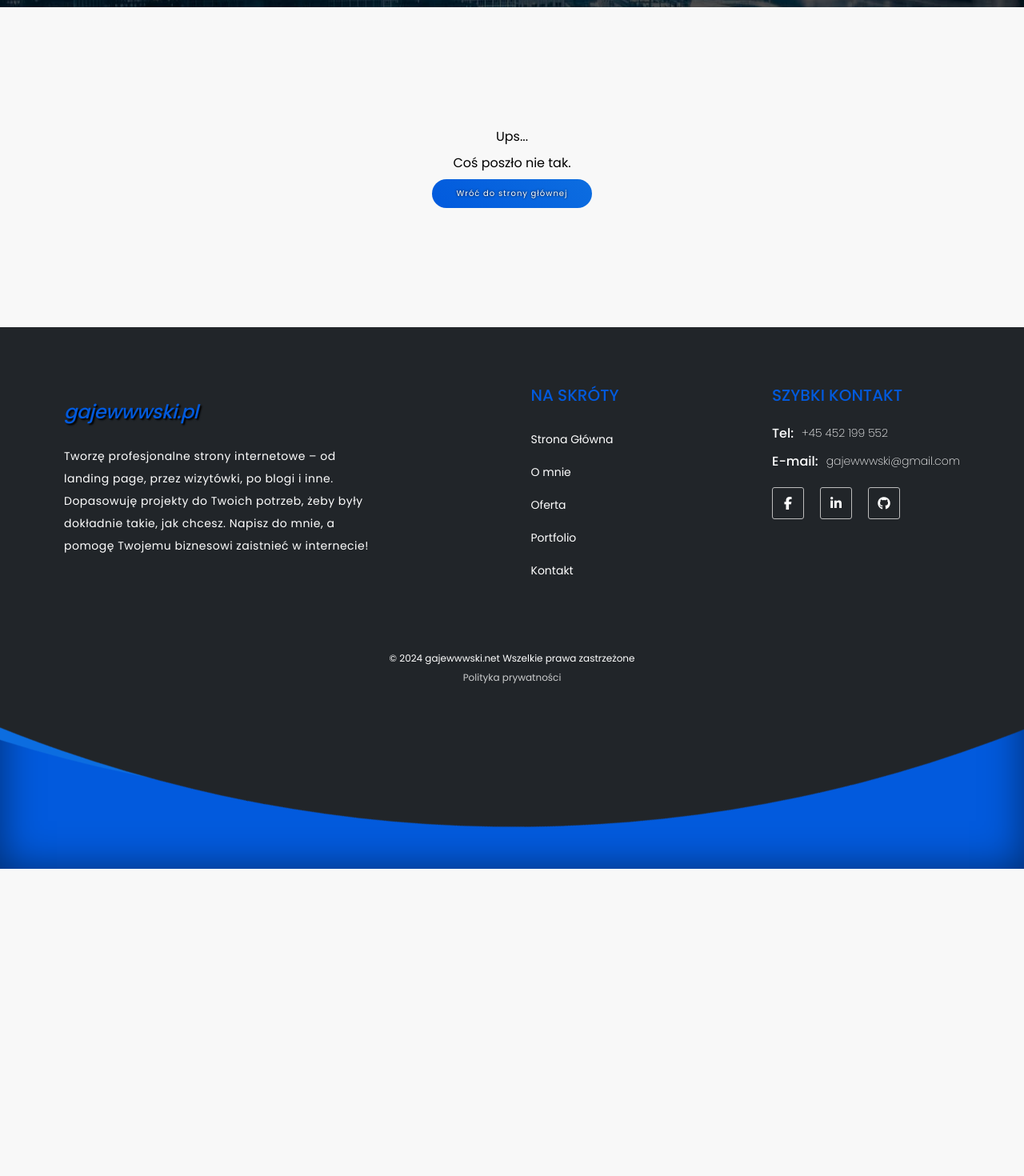
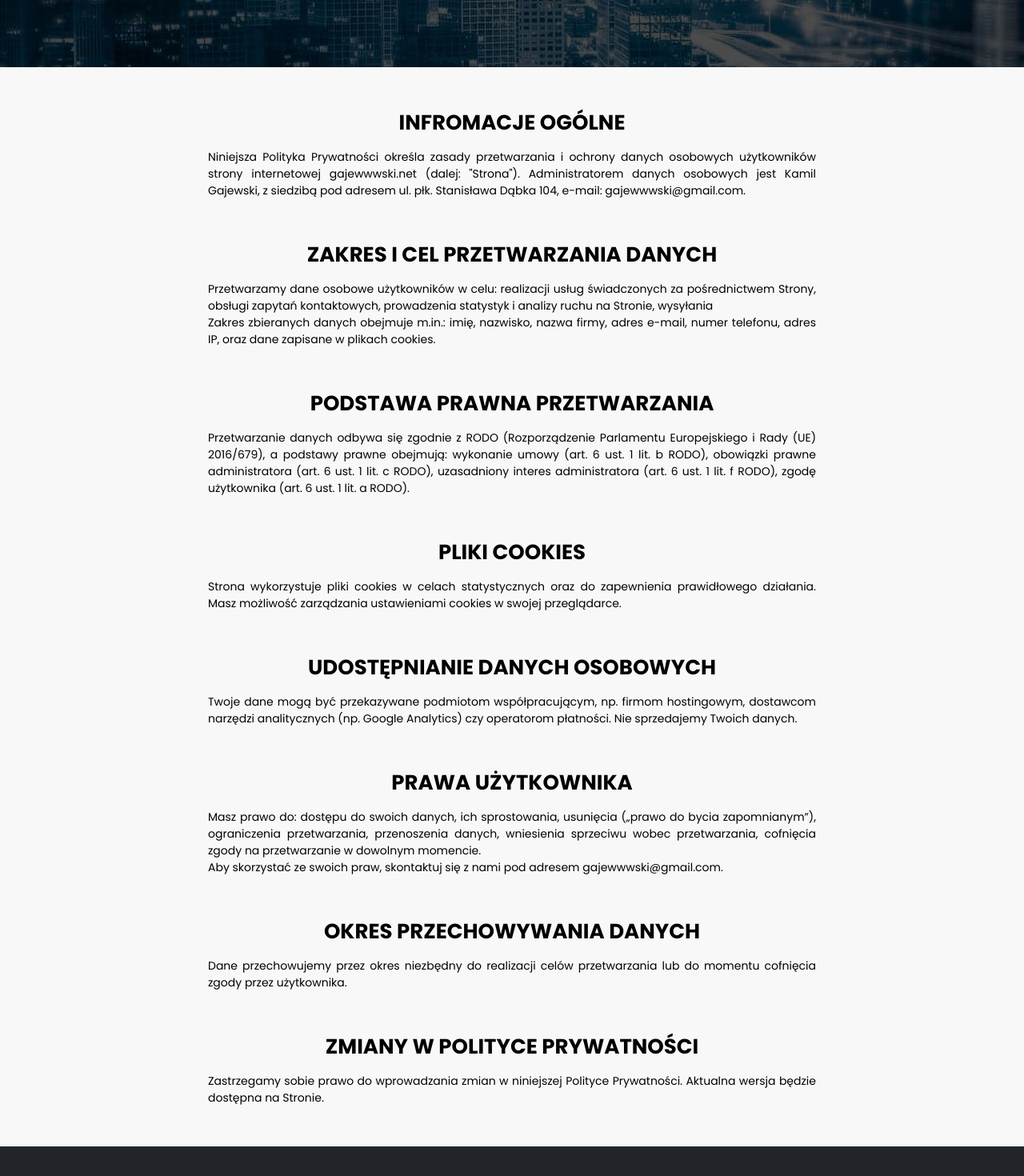
Before and after one commit to kwaq102/gajewwwski, a React (Create React App) app: page /polityka-prywatnosci in a window 1280 px wide. Shown: the part 240-1710 px from the top of the page at 80% size. Before the commit the page ends 1326 px from the top, so only its background shows below. Built offline with nearby package versions, Linux system fonts and the light colour scheme.

Commit message:
added Policy Page

```diff
--- a/src/App.tsx
+++ b/src/App.tsx
@@ -12,6 +12,7 @@ import PortfolioPage from "./pages/PortfolioPage";
 import ErrorPage from "./pages/ErrorPage";
 import { hiddenMenu } from "./redux/features/menuSlice";
 import ArrowTop from "./components/ArrowTop";
+import PolicyPage from "./pages/PolicyPage";
 
 const App = () => {
 	const menu = useSelector((state: RootState) => state.menu.value);
@@ -40,6 +41,7 @@ const App = () => {
 				<Route path="/oferta" element={<OfferPage />} />
 				<Route path="/portfolio" element={<PortfolioPage />} />
 				<Route path="/kontakt" element={<ContactPage />} />
+				<Route path="/polityka-prywatnosci" element={<PolicyPage />} />
 				<Route path="*" element={<ErrorPage />} />
 			</Routes>
 			<Footer />
--- /dev/null
+++ b/src/pages/PolicyPage.tsx
@@ -0,0 +1,100 @@
+import HeaderPage from "../components/HederPage";
+
+const PolicyPage = () => {
+	return (
+		<div className="PolicyPage page">
+			<HeaderPage title="Polityka Prywatności" description="" />
+
+			<div className="PolicyPage__wrapper">
+				<div className="PolicyPage__box">
+					<h2 className="PolicyPage__box__heading">Infromacje ogólne</h2>
+					<p className="PolicyPage__box__description">
+						Niniejsza Polityka Prywatności określa zasady przetwarzania i
+						ochrony danych osobowych użytkowników strony internetowej
+						gajewwwski.net (dalej: "Strona"). Administratorem danych osobowych
+						jest Kamil Gajewski, z siedzibą pod adresem ul. płk. Stanisława
+						Dąbka 104, e-mail: gajewwwski@gmail.com.
+					</p>
+				</div>
+
+				<div className="PolicyPage__box">
+					<h2 className="PolicyPage__box__heading">
+						Zakres i Cel Przetwarzania Danych
+					</h2>
+					<p className="PolicyPage__box__description">
+						Przetwarzamy dane osobowe użytkowników w celu: realizacji usług
+						świadczonych za pośrednictwem Strony, obsługi zapytań kontaktowych,
+						prowadzenia statystyk i analizy ruchu na Stronie, wysyłania
+						<br />
+						Zakres zbieranych danych obejmuje m.in.: imię, nazwisko, nazwa
+						firmy, adres e-mail, numer telefonu, adres IP, oraz dane zapisane w
+						plikach cookies.
+					</p>
+				</div>
+				<div className="PolicyPage__box">
+					<h2 className="PolicyPage__box__heading">
+						Podstawa Prawna Przetwarzania
+					</h2>
+					<p className="PolicyPage__box__description">
+						Przetwarzanie danych odbywa się zgodnie z RODO (Rozporządzenie
+						Parlamentu Europejskiego i Rady (UE) 2016/679), a podstawy prawne
+						obejmują: wykonanie umowy (art. 6 ust. 1 lit. b RODO), obowiązki
+						prawne administratora (art. 6 ust. 1 lit. c RODO), uzasadniony
+						interes administratora (art. 6 ust. 1 lit. f RODO), zgodę
+						użytkownika (art. 6 ust. 1 lit. a RODO).
+					</p>
+				</div>
+				<div className="PolicyPage__box">
+					<h2 className="PolicyPage__box__heading">Pliki Cookies</h2>
+					<p className="PolicyPage__box__description">
+						Strona wykorzystuje pliki cookies w celach statystycznych oraz do
+						zapewnienia prawidłowego działania. Masz możliwość zarządzania
+						ustawieniami cookies w swojej przeglądarce.
+					</p>
+				</div>
+				<div className="PolicyPage__box">
+					<h2 className="PolicyPage__box__heading">
+						Udostępnianie Danych Osobowych
+					</h2>
+					<p className="PolicyPage__box__description">
+						Twoje dane mogą być przekazywane podmiotom współpracującym, np.
+						firmom hostingowym, dostawcom narzędzi analitycznych (np. Google
+						Analytics) czy operatorom płatności. Nie sprzedajemy Twoich danych.
+					</p>
+				</div>
+				<div className="PolicyPage__box">
+					<h2 className="PolicyPage__box__heading">Prawa Użytkownika</h2>
+					<p className="PolicyPage__box__description">
+						Masz prawo do: dostępu do swoich danych, ich sprostowania, usunięcia
+						(„prawo do bycia zapomnianym”), ograniczenia przetwarzania,
+						przenoszenia danych, wniesienia sprzeciwu wobec przetwarzania,
+						cofnięcia zgody na przetwarzanie w dowolnym momencie.
+						<br />
+						Aby skorzystać ze swoich praw, skontaktuj się z nami pod adresem
+						gajewwwski@gmail.com.
+					</p>
+				</div>
+				<div className="PolicyPage__box">
+					<h2 className="PolicyPage__box__heading">
+						Okres Przechowywania Danych
+					</h2>
+					<p className="PolicyPage__box__description">
+						Dane przechowujemy przez okres niezbędny do realizacji celów
+						przetwarzania lub do momentu cofnięcia zgody przez użytkownika.
+					</p>
+				</div>
+				<div className="PolicyPage__box">
+					<h2 className="PolicyPage__box__heading">
+						Zmiany w Polityce Prywatności
+					</h2>
+					<p className="PolicyPage__box__description">
+						Zastrzegamy sobie prawo do wprowadzania zmian w niniejszej Polityce
+						Prywatności. Aktualna wersja będzie dostępna na Stronie.
+					</p>
+				</div>
+			</div>
+		</div>
+	);
+};
+
+export default PolicyPage;
--- /dev/null
+++ b/src/styles/_PolicyPage.scss
@@ -0,0 +1,31 @@
+.PolicyPage__wrapper {
+	@include widthContent;
+	max-width: 800px;
+	padding: 0 2em;
+}
+
+.PolicyPage__box {
+	margin: 5em 0;
+}
+
+.PolicyPage__box__heading {
+	margin: 0 0 0.5em 0;
+	font-size: 2.2rem;
+	text-transform: uppercase;
+	width: 100%;
+	text-align: center;
+
+	@media (min-width: map-get($breakpoints, l)) {
+		font-size: 2.4rem;
+	}
+
+	@media (min-width: map-get($breakpoints, xl)) {
+		font-size: 2.6rem;
+	}
+}
+
+.PolicyPage__box__description {
+	font-size: 1.4rem;
+	line-height: 150%;
+	text-align: justify;
+}
--- a/src/styles/index.scss
+++ b/src/styles/index.scss
@@ -24,6 +24,7 @@
 @import "_pageAbout.scss";
 @import "_CertificatesGallery.scss";
 @import "_pageOffer.scss";
+@import "_PolicyPage.scss";
 
 //SOCIALS
 @import "_Socials.scss";
```
